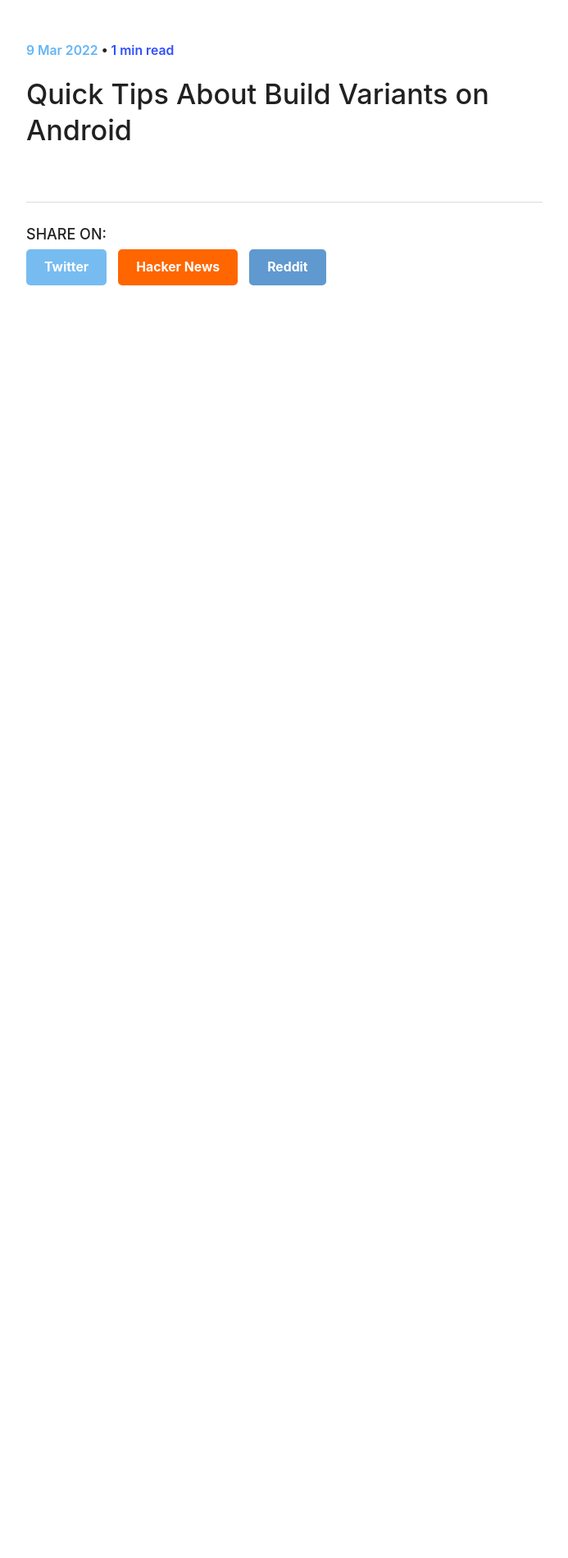
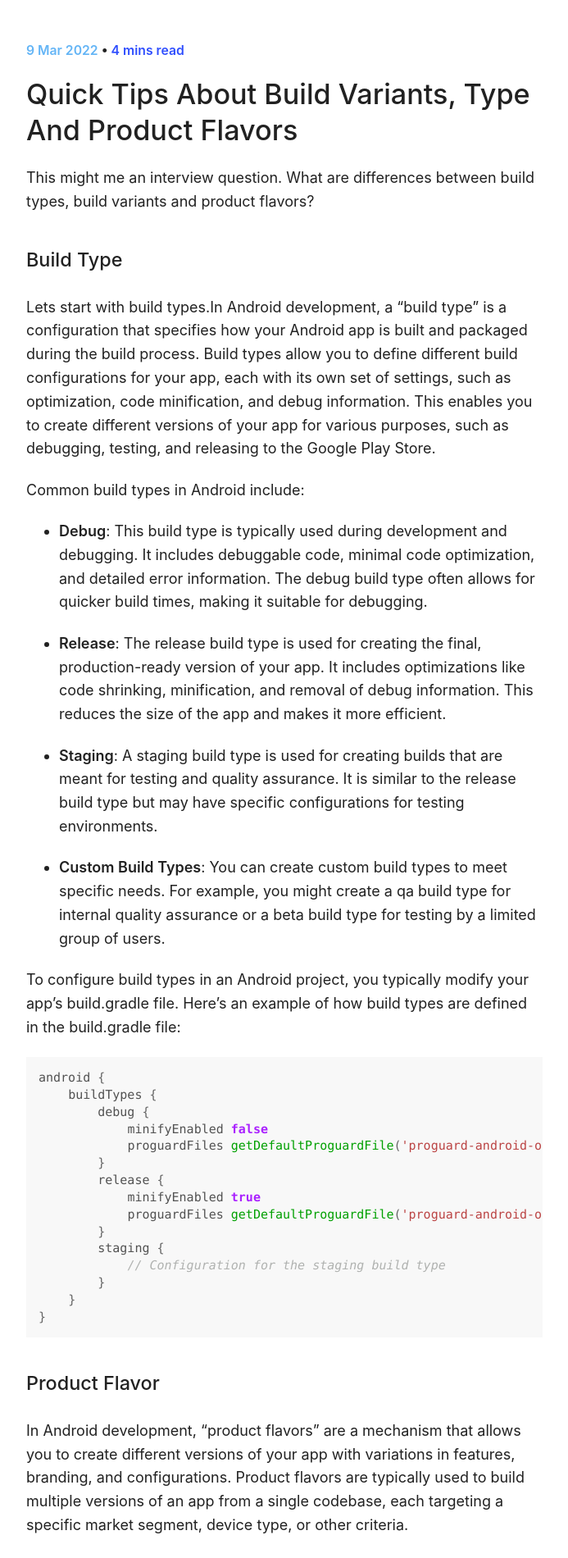
Before and after one commit to EyyupAlkis/About, a Jekyll site: the page built from _posts/2022-03-09-Build-Variants.md, in a window 1280 px wide. Shown: the top 1900 px of the page at 82% size, without its empty margins (453-1146 px from the left). Built offline with Jekyll 4.4.1, drawn with Linux system fonts in a browser that asks for light colours; some of the changed text lies outside the part shown.

Commit message:
blog completed

````diff
--- a/_posts/2022-03-09-Build-Variants.md
+++ b/_posts/2022-03-09-Build-Variants.md
@@ -1,6 +1,6 @@
 ---
 layout: post
-title: Quick Tips About Build Variants on Android
+title: Quick Tips About Build Variants, Type And Product Flavors
 categories:
   - "Android"
   - "Build"
@@ -8,3 +8,102 @@ categories:
   - "Notes to myself"
 lang: en
 ---
+
+This might me an interview question. What are differences between build types, build variants and product flavors?
+
+### Build Type
+
+Lets start with build types.In Android development, a "build type" is a configuration that specifies how your Android app is built and packaged during the build process. Build types allow you to define different build configurations for your app, each with its own set of settings, such as optimization, code minification, and debug information. This enables you to create different versions of your app for various purposes, such as debugging, testing, and releasing to the Google Play Store.
+
+Common build types in Android include:
+
+* **Debug**: This build type is typically used during development and debugging. It includes debuggable code, minimal code optimization, and detailed error information. The debug build type often allows for quicker build times, making it suitable for debugging.
+
+* **Release**: The release build type is used for creating the final, production-ready version of your app. It includes optimizations like code shrinking, minification, and removal of debug information. This reduces the size of the app and makes it more efficient.
+
+* **Staging**: A staging build type is used for creating builds that are meant for testing and quality assurance. It is similar to the release build type but may have specific configurations for testing environments.
+
+* **Custom Build Types**: You can create custom build types to meet specific needs. For example, you might create a qa build type for internal quality assurance or a beta build type for testing by a limited group of users.
+
+To configure build types in an Android project, you typically modify your app's build.gradle file. Here's an example of how build types are defined in the build.gradle file:
+
+```gradle
+android {
+    buildTypes {
+        debug {
+            minifyEnabled false
+            proguardFiles getDefaultProguardFile('proguard-android-optimize.txt'), 'proguard-rules.pro'
+        }
+        release {
+            minifyEnabled true
+            proguardFiles getDefaultProguardFile('proguard-android-optimize.txt'), 'proguard-rules.pro'
+        }
+        staging {
+            // Configuration for the staging build type
+        }
+    }
+}
+```
+
+### Product Flavor
+
+In Android development, "product flavors" are a mechanism that allows you to create different versions of your app with variations in features, branding, and configurations. Product flavors are typically used to build multiple versions of an app from a single codebase, each targeting a specific market segment, device type, or other criteria.
+
+Here are some common use cases for product flavors:
+
+* **Branding**: You can create product flavors to customize the branding of your app. For example, you might have different flavors for a free version and a paid version of your app, each with a different app name, logo, or theme.
+
+* **Server Endpoints**: Product flavors are useful when your app communicates with different server endpoints. For instance, you can define flavors for development, staging, and production environments, each with its own server URLs.
+
+* **Feature Variations**: If you want to release different versions of your app with varying sets of features, product flavors can help. For example, you might have a "lite" flavor with basic features and a "premium" flavor with additional features.
+
+* **Device Configurations**: When your app needs to be customized for different device types or screen sizes, you can create product flavors for each target platform, ensuring that the app's layout and resources are optimized for each configuration.
+
+To configure product flavors in an Android project, you typically modify your app's build.gradle file. Here's an example of how product flavors are defined:
+
+
+```gradle
+android {
+    flavorDimensions "version"
+
+    productFlavors {
+        free {
+            dimension "version"
+            applicationId "com.example.free"
+            versionCode 1
+            versionName "1.0"
+        }
+        paid {
+            dimension "version"
+            applicationId "com.example.paid"
+            versionCode 2
+            versionName "1.0"
+        }
+    }
+}
+```
+
+In this example, the build.gradle file defines two product flavors: free and paid. Each flavor has its own applicationId, versionCode, and versionName, allowing for different package names and version information.
+
+When you build your app, you can select the product flavor you want to build, and the corresponding variant of the app will be generated with the specified configurations. This enables you to maintain a single codebase while creating multiple distinct versions of your app to cater to different audiences or use cases.
+
+> Here is an important detail to distinguish between these two;
+>
+> - **buildType** is the **how** of the build.
+> - **flavor** is the **what** of the build.
+
+### Build Variant
+
+Final math is for build variants is like
+
+> build type * product flavor = build variants
+
+For example, let say we have debug, qa, and prod build types for different phase of developments. And We have both free and premium product flavors. In this case we will have 6 different build variants.
+
+
+- debug - free
+- debug - premium
+- qa - free
+- qa - premium
+- prod - free
+- prod - premium
````
